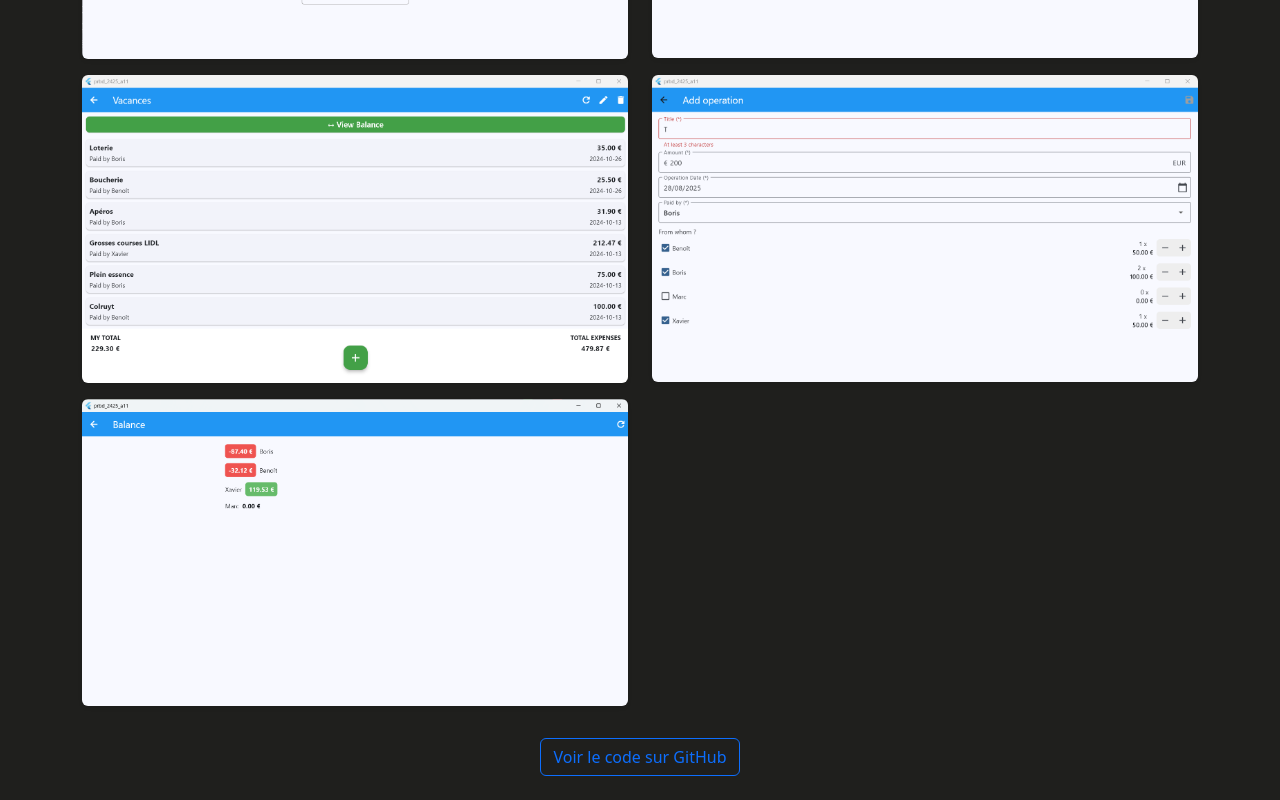
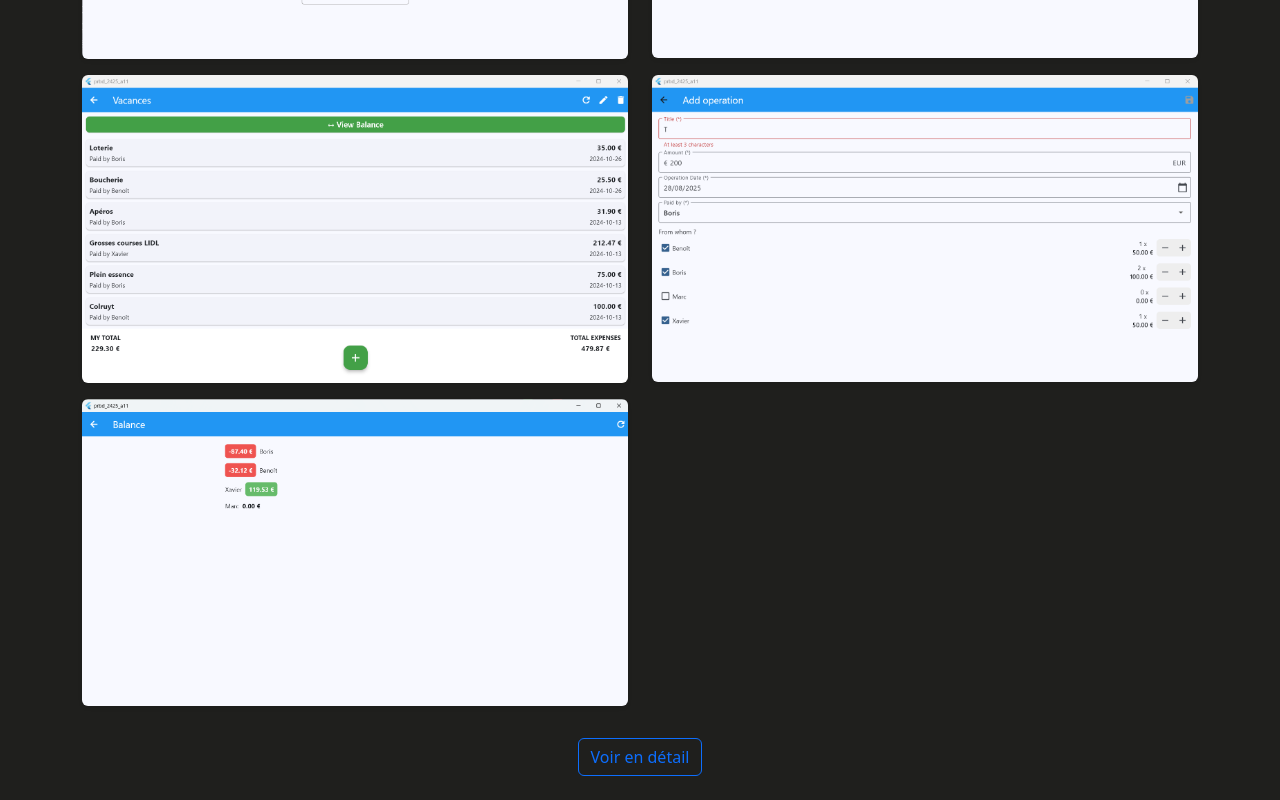
Before and after one commit to marieThielens/marieThielens.github.io, a React (Vite) app: page /projectDescription/1 in a window 1280 px wide. Shown: the part 663-1463 px from the top of the page. Built offline with nearby package versions, Linux system fonts and the light colour scheme.

Commit message:
mise à jour du site

```diff
--- a/src/App.css
+++ b/src/App.css
@@ -5,6 +5,6 @@ body {
   background-position: center; */
   background-color: #1F1F1D;
 }
-p, h1, h2 {
+* {
   color: white;
 }
--- a/src/pages/ProjectDescription.tsx
+++ b/src/pages/ProjectDescription.tsx
@@ -90,7 +90,7 @@ export default function ProjectDescriptionPage() {
       {projet.github && (
         <div className="d-flex justify-content-center mt-3">
           <a href={projet.github} target="_blank" rel="noreferrer" className="btn btn-outline-primary mt-auto">
-            Voir le code sur GitHub
+            Voir en détail
           </a>
         </div>
       )}
--- a/src/pages/data.ts
+++ b/src/pages/data.ts
@@ -97,7 +97,7 @@ export const data: dataProject[]  = [
         langage: ["Ubuntu", "Wordpress", "GithubPage", "Injection SQL"],
         github: "https://medium.com/@mariethielens",
         imageLien:"/images/medium.png",
-        imagesDemonstration:["/images/gratt/accueil.mp4", "/images/gratt/jeu.mp4", "/images/gratt/cours.mp4", ],
+        imagesDemonstration:["/images/medium/mediumExemple.png", ],
         contraintes: [
             { categorie: "Makup", description: "Conception du design dans Adobe InDesign ou illustrator " },
         ]
```
Also changed, not shown: public/images/medium/mediumExemple.png (added).
